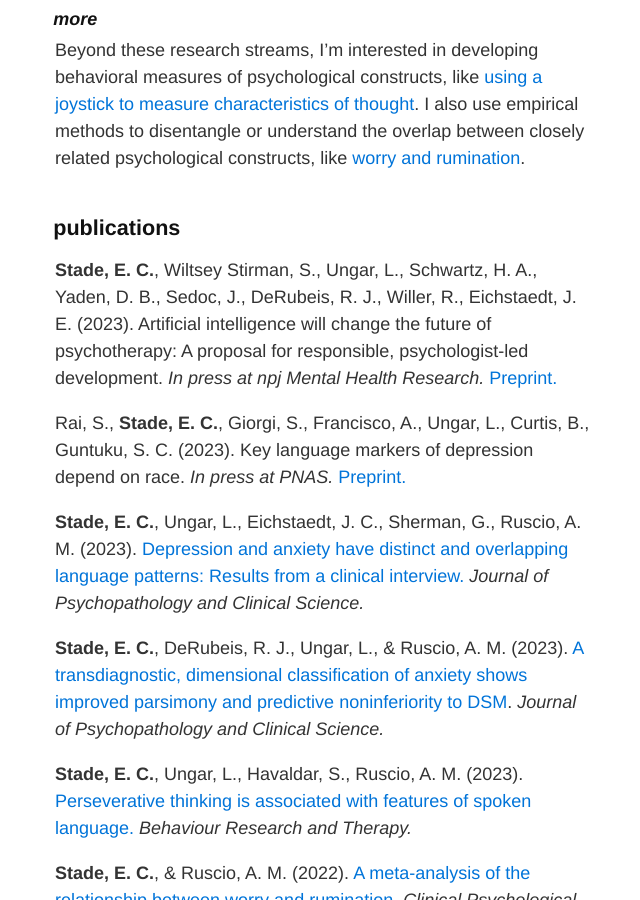
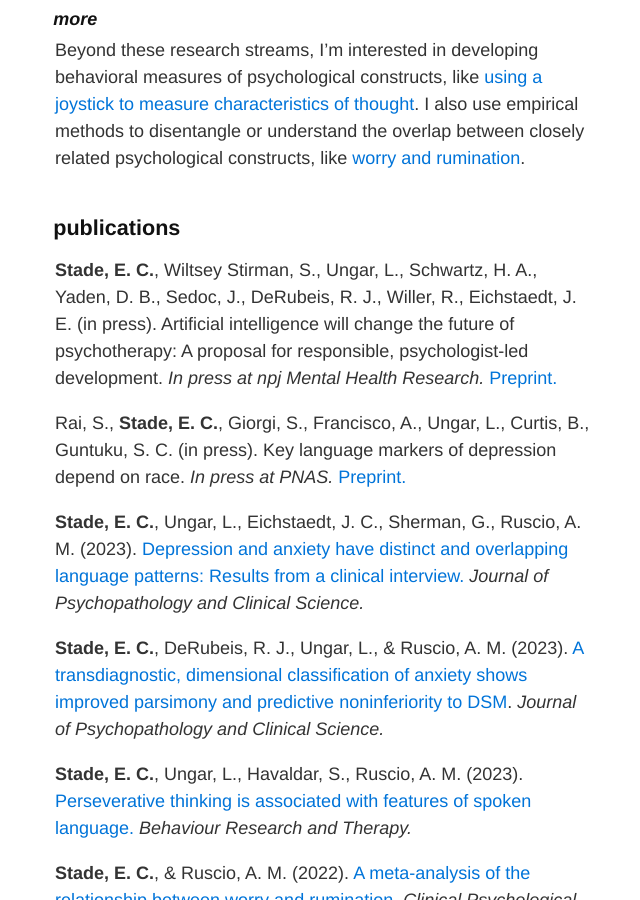
Before and after one commit to betsystade/betsystade.github.io, a Jekyll site: the page built from index.md, in a window 1280 px wide and 900 px high, scrolled down 1473 px. Shown: the whole window, without its empty margins (315-955 px from the left). Built offline with Jekyll 4.4.1, drawn with Linux system fonts in a browser that asks for light colours; our own code applies the rules of GitHub Pages for plain Markdown files.

Commit message:
fixed in press

```diff
--- a/index.md
+++ b/index.md
@@ -36,9 +36,9 @@ Beyond these research streams, I'm interested in developing behavioral measures
 
 ## publications
 
-**Stade, E. C.**, Wiltsey Stirman, S., Ungar, L., Schwartz, H. A., Yaden, D. B., Sedoc, J., DeRubeis, R. J., Willer, R., Eichstaedt, J. E. (2023). Artificial intelligence will change the future of psychotherapy: A proposal for responsible, psychologist-led development. *In press at npj Mental Health Research.* [Preprint.](https://psyarxiv.com/cuzvr)
+**Stade, E. C.**, Wiltsey Stirman, S., Ungar, L., Schwartz, H. A., Yaden, D. B., Sedoc, J., DeRubeis, R. J., Willer, R., Eichstaedt, J. E. (in press). Artificial intelligence will change the future of psychotherapy: A proposal for responsible, psychologist-led development. *In press at npj Mental Health Research.* [Preprint.](https://psyarxiv.com/cuzvr)
 
-Rai, S., **Stade, E. C.**, Giorgi, S., Francisco, A., Ungar, L., Curtis, B., Guntuku, S. C. (2023). Key language markers of depression depend on race. *In press at PNAS.* [Preprint.](https://osf.io/preprints/psyarxiv/uvamz)
+Rai, S., **Stade, E. C.**, Giorgi, S., Francisco, A., Ungar, L., Curtis, B., Guntuku, S. C. (in press). Key language markers of depression depend on race. *In press at PNAS.* [Preprint.](https://osf.io/preprints/psyarxiv/uvamz)
 
 **Stade, E. C.**, Ungar, L., Eichstaedt, J. C., Sherman, G., Ruscio, A. M. (2023). [Depression and anxiety have distinct and overlapping language patterns: Results from a clinical interview.](https://doi.org/10.1037/abn0000850) *Journal of Psychopathology and Clinical Science.*
 
```
